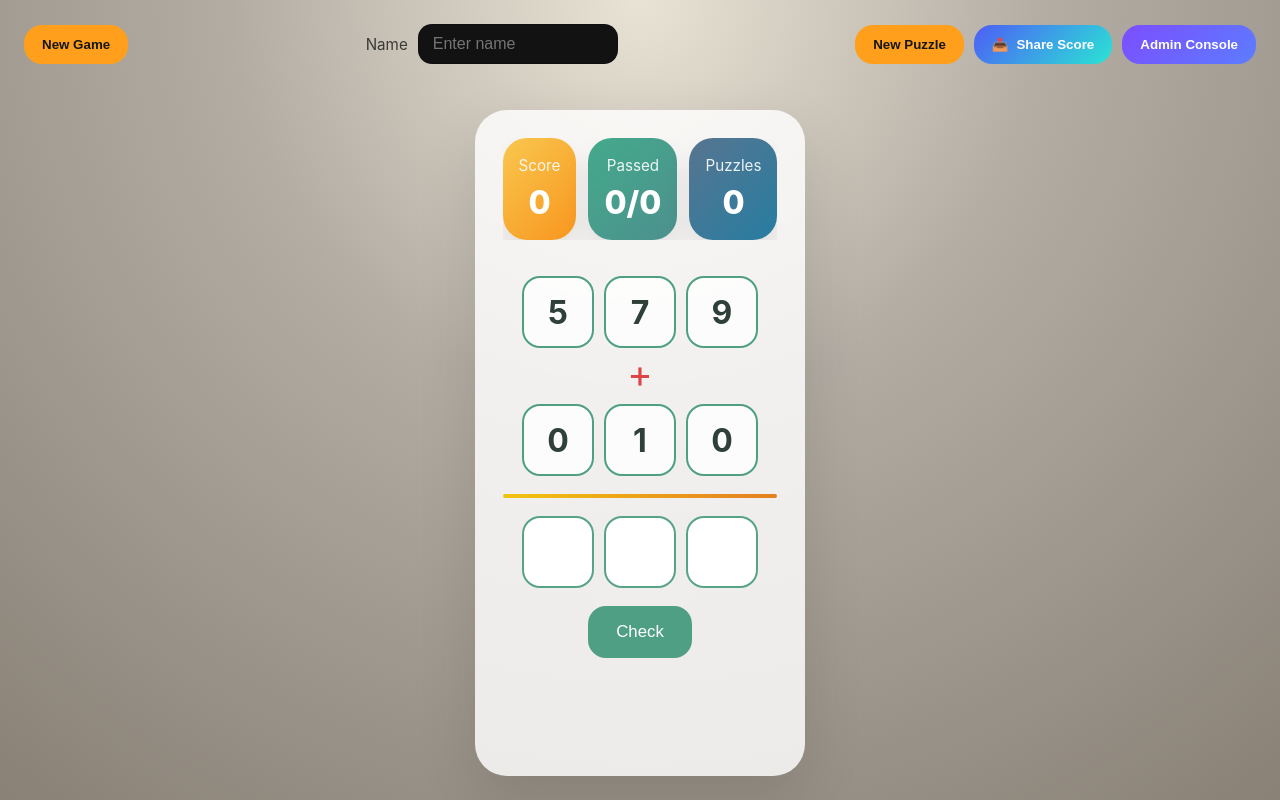
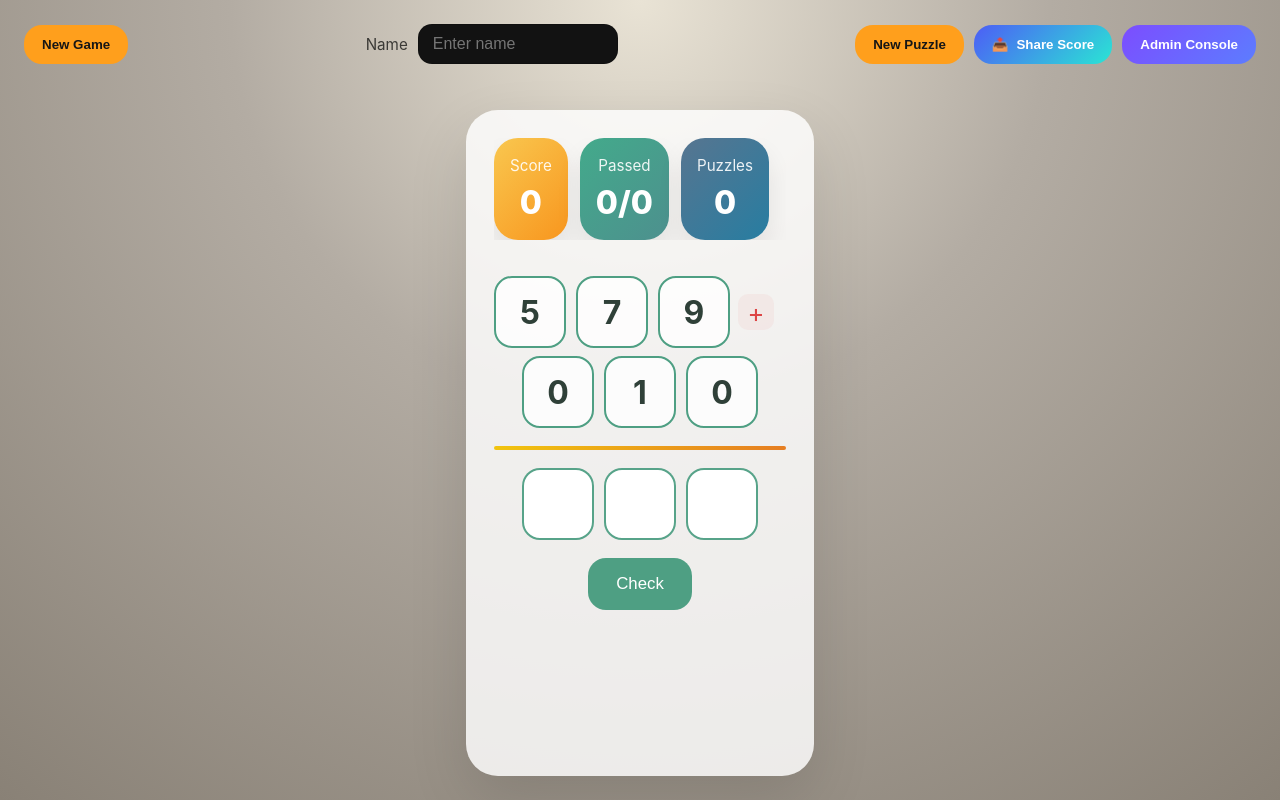
Before and after one commit to jxn-01/SumSprint, a React (Vite) app: page / in a window 1280 px wide. Built offline with nearby package versions, Linux system fonts and the light colour scheme; no server answers.

Commit message:
UI: align digits by place value; pin plus to right of top row

```diff
--- a/src/App.tsx
+++ b/src/App.tsx
@@ -386,8 +386,9 @@ function App() {
                   {digit}
                 </div>
               ))}
+              <div className="plus-sign">+</div>
             </div>
-            <div className="plus-sign">+</div>
+
             <div className="number-row second-row">
               {toDisplayDigits(puzzle.bDigits).map((digit, index) => (
                 <div key={`b-${index}`} className="digit-cell">
--- a/src/style.css
+++ b/src/style.css
@@ -121,8 +121,8 @@ body {
 }
 
 .number-row {
-  display: flex;
-  justify-content: center;
+  display: grid;
+  grid-template-columns: repeat(3, minmax(72px, 72px));
   gap: 10px;
   position: relative;
 }
@@ -141,11 +141,28 @@ body {
 }
 
 .plus-sign {
-  display: block;
-  position: static;
-  margin: -6px auto 0;
-  font-size: 2.4rem;
+  display: inline-flex;
+  align-items: center;
+  justify-content: center;
+  width: 36px;
+  height: 36px;
+  border-radius: 10px;
+  background: rgba(221, 69, 69, 0.06);
   color: #dd4545;
+  font-size: 1.6rem;
+}
+
+/* Pin the plus to the right side of the first number row without affecting layout */
+.number-row.first-row {
+  position: relative;
+  padding-right: 56px; /* space for the plus */
+}
+
+.number-row.first-row .plus-sign {
+  position: absolute;
+  right: 12px;
+  top: 50%;
+  transform: translateY(-50%);
 }
 
 .separator {
@@ -160,6 +177,12 @@ body {
   flex-direction: column;
   align-items: center;
   gap: 8px;
+}
+
+.top-numbers-row {
+  display: flex;
+  align-items: center;
+  gap: 12px;
 }
 
 .answer-row {
```
